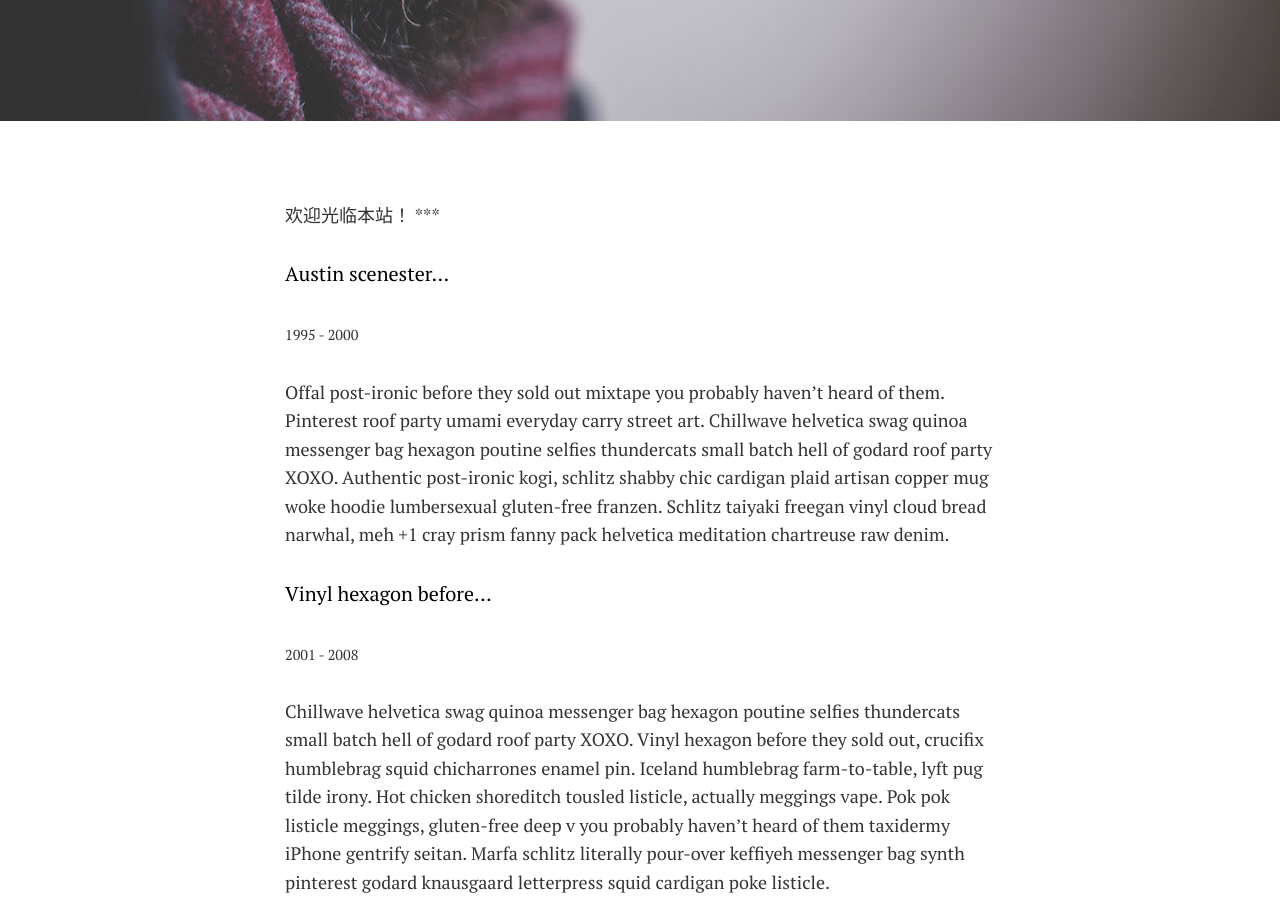
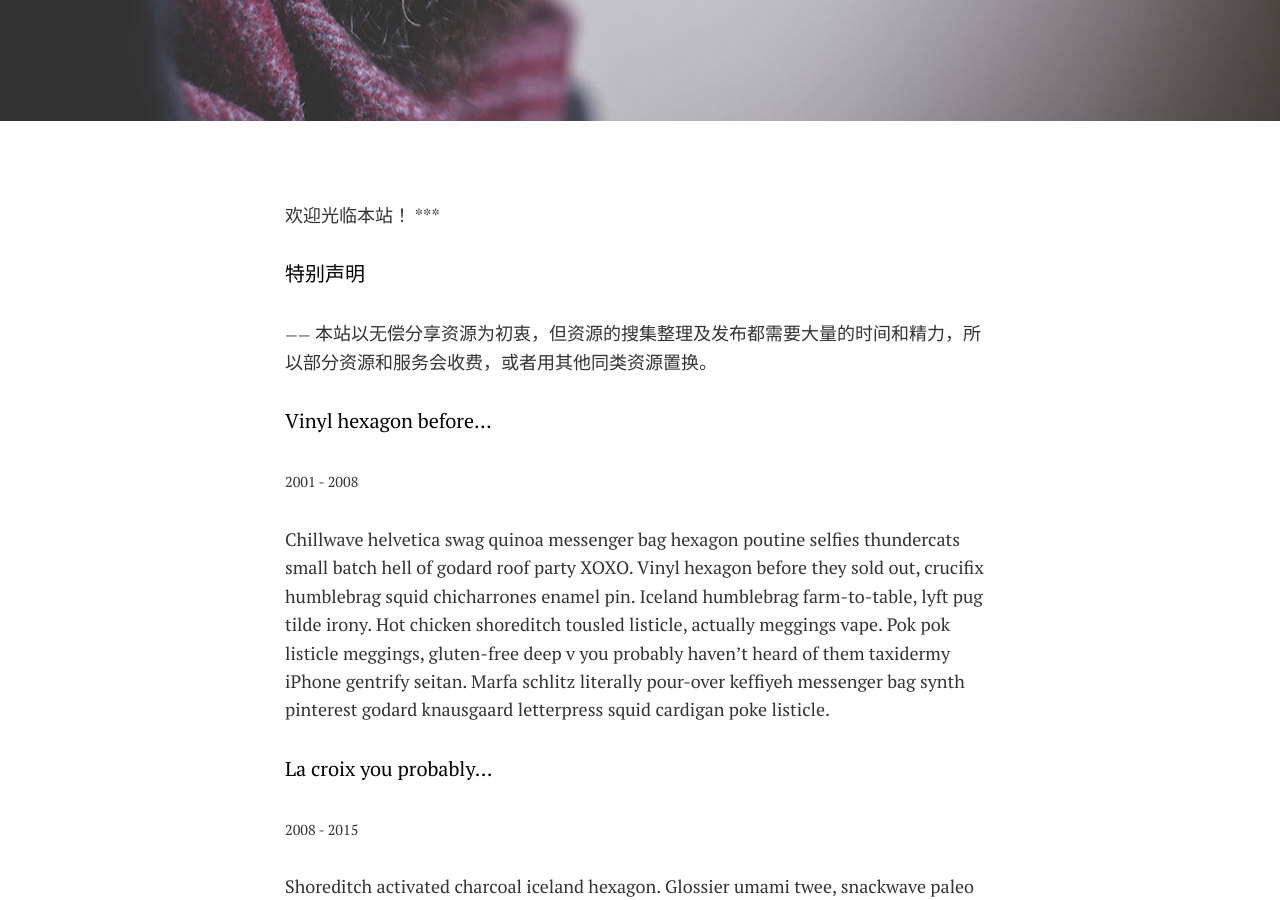
Before and after one commit to 5vts/5vts.github.io, a Jekyll site: the page built from _pages/about.md, in a window 1280 px wide and 900 px high, scrolled down 639 px. Built offline with Jekyll 4.4.1, drawn with Linux system fonts in a browser that asks for light colours.

Commit message:
Update about.md

```diff
--- a/_pages/about.md
+++ b/_pages/about.md
@@ -6,10 +6,10 @@ image: 12.jpg
 欢迎光临本站！
 ***
 
-#### Austin scenester...
-<small>1995 - 2000</small>
+#### 特别声明
+<small>------</small>
+本站以无偿分享资源为初衷，但资源的搜集整理及发布都需要大量的时间和精力，所以部分资源和服务会收费，或者用其他同类资源置换。
 
-Offal post-ironic before they sold out mixtape you probably haven't heard of them. Pinterest roof party umami everyday carry street art. Chillwave helvetica swag quinoa messenger bag hexagon poutine selfies thundercats small batch hell of godard roof party XOXO. Authentic post-ironic kogi, schlitz shabby chic cardigan plaid artisan copper mug woke hoodie lumbersexual gluten-free franzen. Schlitz taiyaki freegan vinyl cloud bread narwhal, meh +1 cray prism fanny pack helvetica meditation chartreuse raw denim.
 
 #### Vinyl hexagon before...
 <small>2001 - 2008</small>
```
